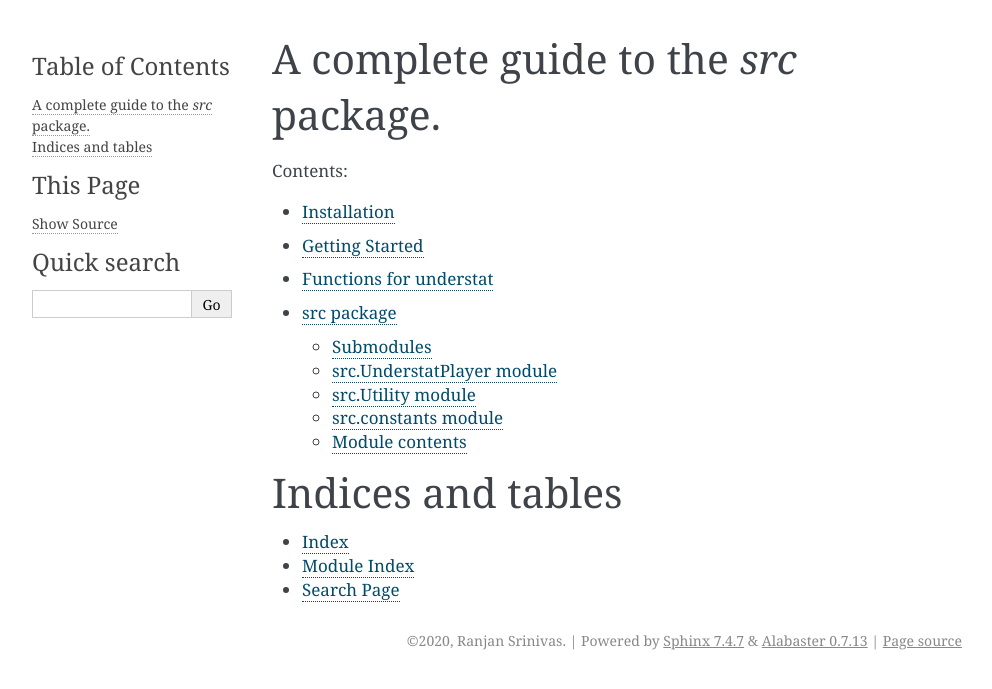
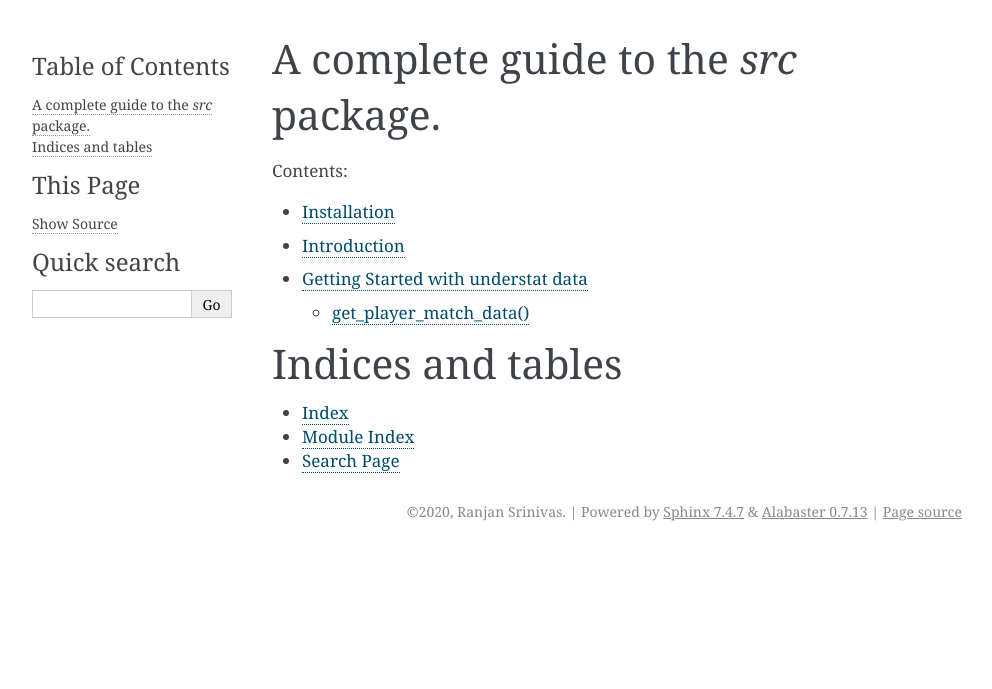
Before and after one commit to rkaahean/xgpy, a Sphinx documentation site: the page built from docs/source/index.rst, in a window 1280 px wide. Shown: the top 689 px of the page, without its empty margins (148-1140 px from the left). Built offline with Sphinx 7.4.7, drawn with Linux system fonts in a browser that asks for light colours.

Commit message:
Updated documentation

```diff
--- a/docs/source/index.rst
+++ b/docs/source/index.rst
@@ -6,9 +6,9 @@
    :caption: Contents:
 
    support/install
-   support/getting_started
-   understat/functions.rst
-   tmp/src.rst
+   support/introduction
+   understat/getting_started
+
 
 Indices and tables
 ==================
--- a/docs/source/support/getting_started.rst
+++ b/docs/source/support/introduction.rst
@@ -1,4 +1,4 @@
-Getting Started
+Introduction
 ================
 
 .. toctree::
--- a/docs/source/tmp/modules.rst
+++ /dev/null
@@ -1,7 +0,0 @@
-src
-===
-
-.. toctree::
-   :maxdepth: 4
-
-   src
--- a/docs/source/tmp/src.rst
+++ /dev/null
@@ -1,37 +0,0 @@
-src package
-===========
-
-Submodules
-----------
-
-src.UnderstatPlayer module
---------------------------
-
-.. automodule:: src.UnderstatPlayer
-   :members:
-   :undoc-members:
-   :show-inheritance:
-
-src.Utility module
-------------------
-
-.. automodule:: src.Utility
-   :members:
-   :undoc-members:
-   :show-inheritance:
-
-src.constants module
---------------------
-
-.. automodule:: src.constants
-   :members:
-   :undoc-members:
-   :show-inheritance:
-
-Module contents
----------------
-
-.. automodule:: src
-   :members:
-   :undoc-members:
-   :show-inheritance:
--- a/docs/source/understat/functions.rst
+++ /dev/null
@@ -1,6 +0,0 @@
-Functions for understat
-========================
-
-.. toctree::
-   :maxdepth: 2
-   :caption: All functions under the understat domain
--- /dev/null
+++ b/docs/source/understat/get_player_match_data.rst
@@ -0,0 +1,6 @@
+get_player_match_data()
+========================
+
+.. toctree::
+   :maxdepth: 2
+   :caption: Understanding various endpoints of understat
--- /dev/null
+++ b/docs/source/understat/getting_started.rst
@@ -0,0 +1,8 @@
+Getting Started with understat data
+====================================
+
+.. toctree::
+   :maxdepth: 2
+   :caption: Understanding various endpoints of understat
+
+   get_player_match_data
```
Also changed, not shown: 2 other files.
